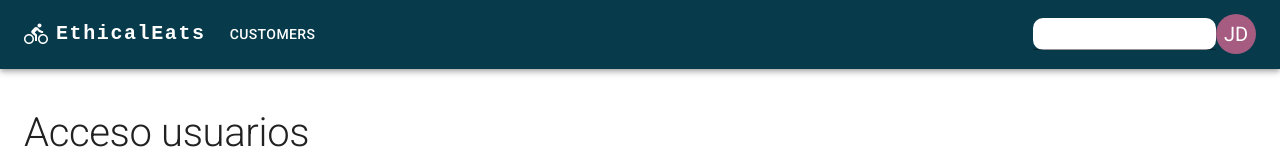
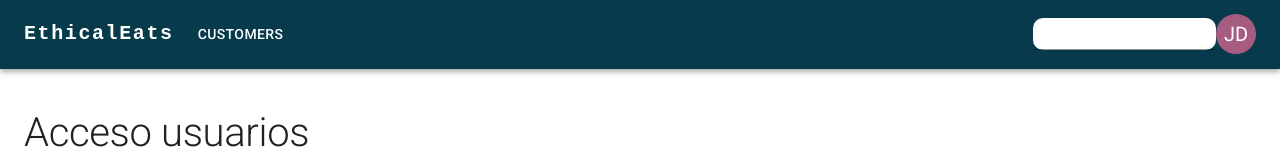
Before and after one commit to MarcosLemus/FullStack-project, a React (Vite) app in the folder client/: page /login in a window 1280 px wide. Shown: the top 160 px of the page. Built offline with nearby package versions, Linux system fonts and the light colour scheme.

Commit message:
Brand.jsx updated and fixed

```diff
--- a/client/src/components/Navbar/Brand.jsx
+++ b/client/src/components/Navbar/Brand.jsx
@@ -1,12 +1,9 @@
 import { NavLink } from "react-router-dom";
 import { Typography } from "@mui/material";
-
-import DirectionsBikeIcon from "@mui/icons-material/DirectionsBike";
 
 function Brand() {
   return (
     <>
-      <DirectionsBikeIcon sx={{ display: { xs: "none", md: "flex" }, mr: 1 }} />
       <Typography
         variant="h6"
         noWrap
```
